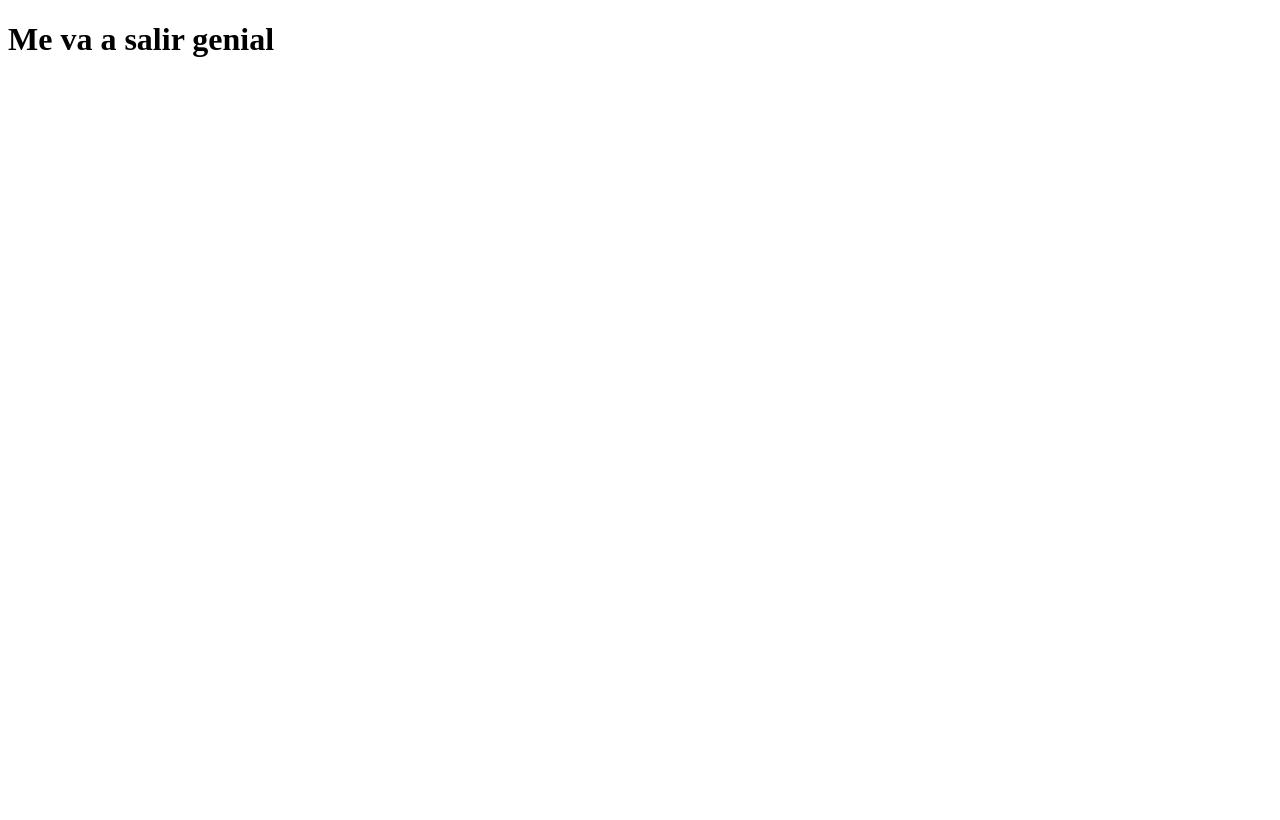
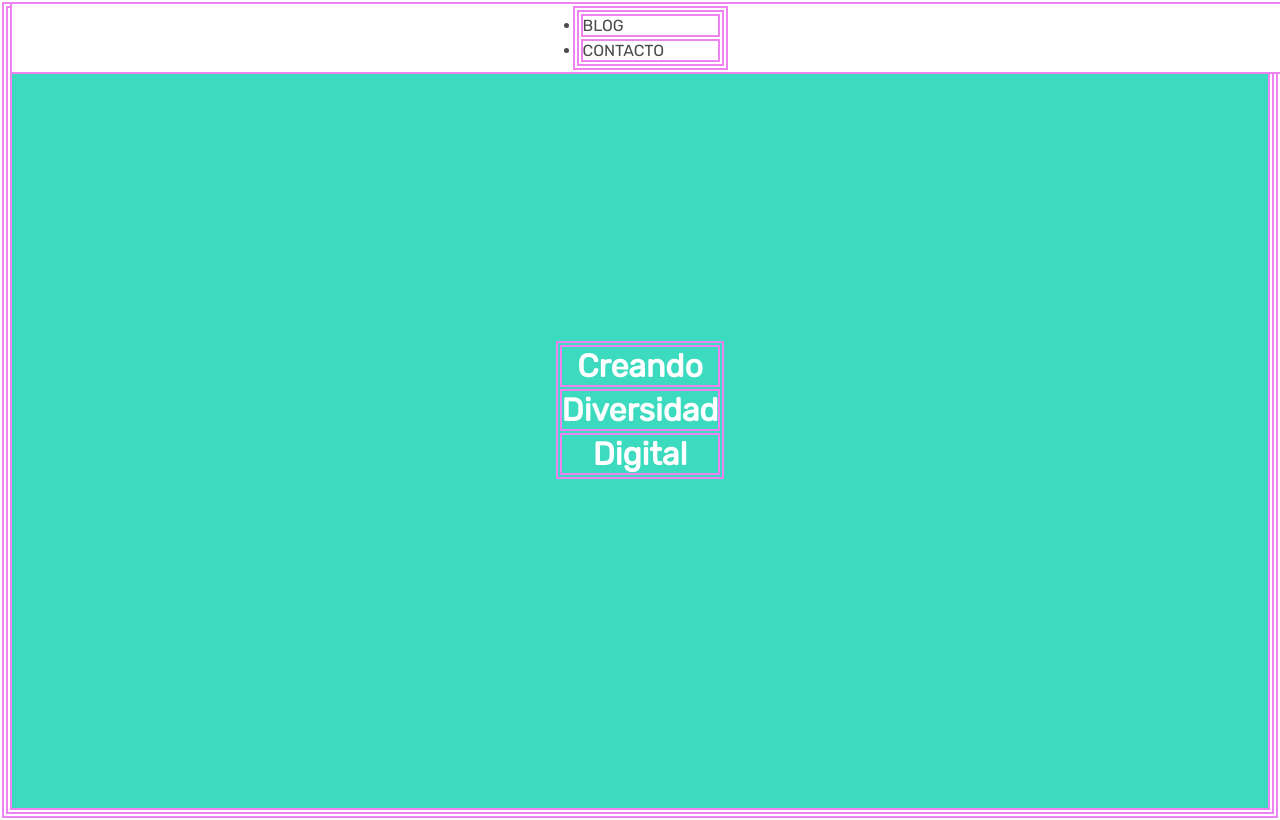
Before and after one commit to Adalab/modulo-1-evaluacion-intermedia-Sagramielgo, a plain HTML site: page index.html in a window 1280 px wide. Drawn offline with Linux system fonts and the light colour scheme.

Commit message:
structure

```diff
--- a/index.html
+++ b/index.html
@@ -5,12 +5,36 @@
     <meta charset="UTF-8">
     <meta name="viewport" content="width=device-width, initial-scale=1.0">
     <title>SAGRA</title>
+    <link href="https://fonts.googleapis.com/css?family=Rubik" rel="stylesheet" />
+    <link rel="stylesheet" href="styles/main.css">
+    <link rel="stylesheet" href="images/adalab-logo-155x61.png">
 </head>
 
 <body>
-    <main>
-        <h1>Me va a salir genial</h1>
+    <header class="header">
+        <img= class="logo" src="./images/adalab-logo-155x61.png" alt="logo adalab" />
+
+        <ul class="menu">
+            <li>
+                BLOG
+            </li>
+            <li>
+                CONTACTO
+            </li>
+        </ul>
+    </header>
+
+
+
+    <main class="main">
+        <h1 class="title">
+            <span class="titleItem">Creando</span>
+            <span class="titleItem">Diversidad</span>
+            <span class="titleItem">Digital</span>
+        </h1>
+
     </main>
+
 
 </body>
 
--- a/styles/main.css
+++ b/styles/main.css
@@ -1,3 +1,40 @@
 * {
-  margin: 0;
+  margin: 2px;
+  box-sizing: border-box;
+  border: 2px solid violet;
+  padding: 0;
+  font-family: "Rubik", sans-serif;
 }
+
+.header {
+  position: fixed;
+  display: flex;
+  flex-direction: column;
+  align-items: center;
+  top: 0;
+  width: 100%;
+  background-color: white;
+}
+.logo {
+  width: 155px;
+}
+.menu {
+  color: #4a4a4a;
+}
+.li {
+  display: inline;
+}
+
+.main {
+  height: 100vh;
+  display: flex;
+  justify-content: center;
+  align-items: center;
+  background-color: #3cdbc0;
+}
+
+.titleItem {
+  text-align: center;
+  display: block;
+  color: #ffffff;
+}
```
Also changed, not shown: images/adalab-logo-155x61.png (added).
